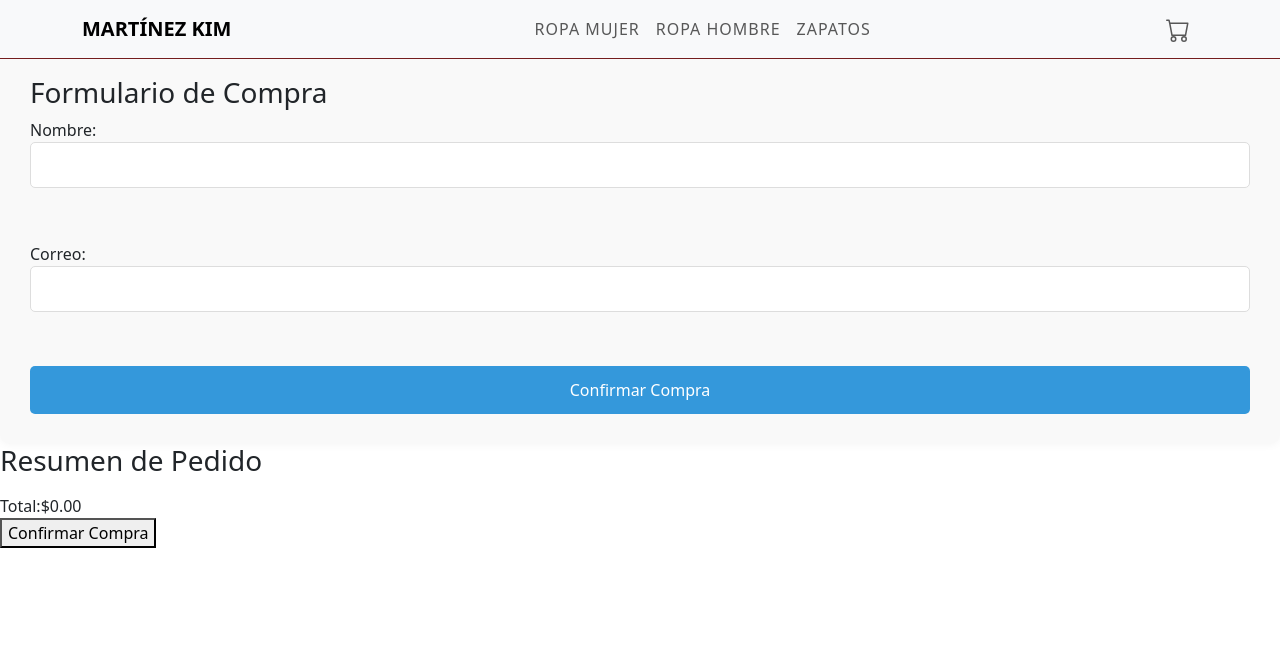
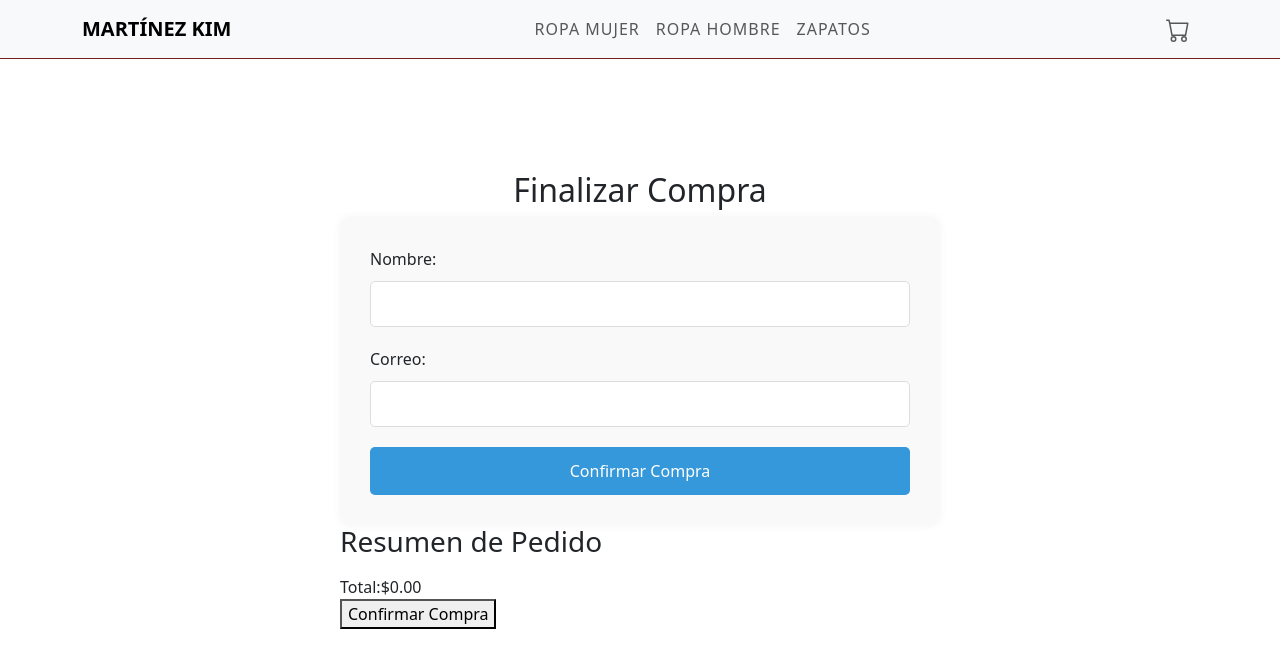
Before and after one commit to yisel35/tarea_martinez, a React (Vite) app in the folder tienda-ropa/: page /checkout in a window 1280 px wide. Shown: the top 668 px of the page. Built offline with nearby package versions, Linux system fonts and the light colour scheme.

Commit message:
version1.3

```diff
--- a/tienda-ropa/src/components/Checkout/Checkout.jsx
+++ b/tienda-ropa/src/components/Checkout/Checkout.jsx
@@ -1,16 +1,72 @@
+import React, { useState } from 'react';
+import CheckoutForm from './CheckoutForm';
 import Brief from './Brief';
-import './Checkout.module.css';
-import CheckoutForm from './CheckoutForm'; // asegurate que la ruta sea correcta
-
 
 const Checkout = () => {
+  const [orderCompleted, setOrderCompleted] = useState(false);
+
+  const handleOrderComplete = () => {
+    setOrderCompleted(true);
+  };
+
+  // Estilos inline
+  const wrapperStyle = {
+    minHeight: '100vh',
+    display: 'flex',
+    flexDirection: 'column',
+    alignItems: 'center',
+    justifyContent: 'center',
+    padding: '40px 20px',
+  };
+
+  const containerStyle = {
+    width: '100%',
+    maxWidth: '600px',
+  };
+
+  const thanksStyle = {
+    textAlign: 'center',
+    padding: '60px 30px',
+    backgroundColor: '#f8e1f4',
+    borderRadius: '12px',
+    marginTop: '100px',
+    maxWidth: '600px',
+    boxShadow: '0 4px 12px rgba(0, 0, 0, 0.1)',
+    fontFamily: "'Segoe UI', Tahoma, Geneva, Verdana, sans-serif",
+    display: 'flex',
+    flexDirection: 'column',
+    alignItems: 'center',
+    justifyContent: 'center',
+  };
+
+  const h3Style = {
+    color: '#d63384',
+    fontSize: '28px',
+    marginBottom: '10px',
+  };
+
+  const pStyle = {
+    marginTop: '10px',
+    fontSize: '18px',
+    color: '#555',
+    lineHeight: '1.5',
+  };
+
   return (
-    <div className="checkout-page">
+    <div style={wrapperStyle}>
       <h2>Finalizar Compra</h2>
-      <div className="checkout-container">
-        <CheckoutForm />
-        <Brief />
-      </div>
+
+      {orderCompleted ? (
+        <div style={thanksStyle}>
+          <h3 style={h3Style}>¡Gracias por tu compra!</h3>
+          <p style={pStyle}>Te enviaremos un correo con los detalles del pedido.</p>
+        </div>
+      ) : (
+        <div style={containerStyle}>
+          <CheckoutForm onConfirm={handleOrderComplete} />
+          <Brief />
+        </div>
+      )}
     </div>
   );
 };
--- a/tienda-ropa/src/components/Checkout/Checkout.module.css
+++ b/tienda-ropa/src/components/Checkout/Checkout.module.css
@@ -39,7 +39,6 @@ h2 {
   justify-content: space-between;
 }
 
-/* Estilos del formulario */
 form {
   flex: 1 1 45%;
   background-color: #f9f9f9;
@@ -78,7 +77,7 @@ form button:hover {
   background-color: #2980b9;
 }
 
-/* Resumen */
+
 .brief {
   flex: 1 1 45%;
   background-color: #f1f1f1;
--- a/tienda-ropa/src/components/Checkout/CheckoutForm.jsx
+++ b/tienda-ropa/src/components/Checkout/CheckoutForm.jsx
@@ -1,18 +1,37 @@
+import React, { useState } from 'react';
+import './Checkout.module.css'
+const CheckoutForm = ({ onConfirm }) => {
+  const [name, setName] = useState('');
+  const [email, setEmail] = useState('');
 
-const CheckoutForm = () => {
+  const handleSubmit = (e) => {
+    e.preventDefault();
+
+    if (name && email) {
+      onConfirm();
+    } else {
+      alert("Por favor completá todos los campos.");
+    }
+  };
+
   return (
-    <form>
-      <h3>Formulario de Compra</h3>
-      <label>
-        Nombre:
-        <input type="text" name="name" required />
-      </label>
-      <br />
-      <label>
-        Correo:
-        <input type="email" name="email" required />
-      </label>
-      <br />
+    <form onSubmit={handleSubmit}>
+      <label>Nombre:</label>
+      <input
+        type="text"
+        value={name}
+        onChange={(e) => setName(e.target.value)}
+        required
+      />
+
+      <label>Correo:</label>
+      <input
+        type="email"
+        value={email}
+        onChange={(e) => setEmail(e.target.value)}
+        required
+      />
+
       <button type="submit">Confirmar Compra</button>
     </form>
   );
```
